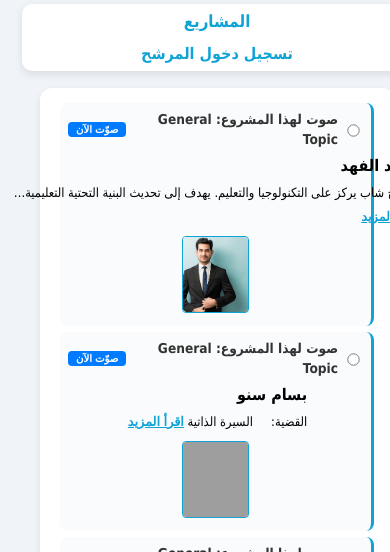
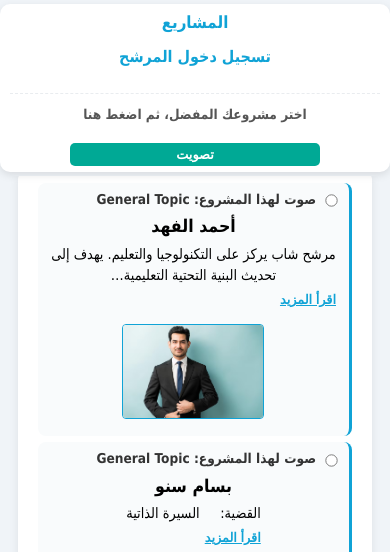
Before and after one commit to mohammadtout24/electionV2, a Django app: page /home/ in a window 390 px wide; the page is wider, and only the part inside the window is pictured. Shown: the top 552 px of that part. Run offline with Django 5.2, Linux system fonts and the light colour scheme; data comes from the database, SQL or seed files in the repository; some libraries are stand-ins or nearby versions; grey boxes are pictures that could not be loaded.

Commit message:
Update home.html

```diff
--- a/candidates/templates/candidates/home.html
+++ b/candidates/templates/candidates/home.html
@@ -10,7 +10,8 @@ body {
     background-color: #f0f4f8;
     direction: rtl;
     padding: 20px;
-    padding-top: 30px;
+    /* Adjusted padding-top to accommodate the single-line header below */
+    padding-top: 70px;
     line-height: 1.5;
 }
 
@@ -36,6 +37,7 @@ body {
     max-width: 780px;
     margin: 0 auto;
     display: flex;
+    flex-wrap: wrap;
     align-items: center;
     justify-content: space-between;
     padding: 4px 15px;
@@ -48,6 +50,12 @@ h4 {
     margin: 0;
     font-size: 1.05em;
     font-weight: 700;
+    flex-basis: 25%;
+    text-align: right;
+}
+.login-link {
+    flex-basis: 25%;
+    text-align: left;
 }
 .login-link a {
     color: #10A3D6;
@@ -55,10 +63,37 @@ h4 {
     text-decoration: none;
 }
 .login-link a:hover { text-decoration: underline; }
+
 .fixed-buttons-container {
     display: flex;
+    flex-direction: row;
     gap: 6px;
+    justify-content: center;
+    flex-basis: 50%;
+    flex-grow: 1;
+    order: 0;
+    padding: 4px 0;
 }
+
+/* New combined container for the submit action */
+.fixed-action-row {
+    width: 100%; /* Take full width below the main header row */
+    display: flex;
+    align-items: center;
+    justify-content: center;
+    gap: 10px;
+    padding-top: 5px;
+    border-top: 1px dashed #e9ecef;
+    order: 1;
+}
+.fixed-action-row p {
+    margin: 0;
+    font-size: 0.85em;
+    font-weight: 600;
+    color: #555;
+    flex-shrink: 1;
+}
+
 
 /* Candidate Card */
 .candidate-card {
@@ -69,11 +104,15 @@ h4 {
     margin-bottom: 6px;
     display: flex;
     flex-direction: column;
-    transition: background 0.3s;
+    transition: background 0.3s, border-color 0.3s;
+}
+.candidate-card.selected {
+    background: #e8f6ff;
+    border-color: #0d6efd;
 }
 .candidate-card:hover { background: #e8f6ff; }
 
-/* Radio + title line - ADJUSTED FOR IN-CARD BUTTON */
+/* Radio + title line */
 .radio-top {
     display: flex;
     align-items: center;
@@ -93,41 +132,28 @@ h4 {
     transform: scale(0.95);
 }
 
-/* New style for the per-card vote button */
-.card-vote-btn {
-    background-color: #007bff;
-    color: #fff;
-    border: none;
-    border-radius: 4px;
-    padding: 2px 8px;
-    font-size: 0.75em;
-    font-weight: 600;
-    cursor: pointer;
-    transition: 0.2s;
-    margin-right: 5px;
-    flex-shrink: 0;
-}
-.card-vote-btn:hover {
-    background-color: #0056b3;
-    transform: scale(1.05);
-}
-
-
 /* Candidate inner content */
 .candidate-inner {
     display: flex;
     flex-direction: row-reverse;
-    align-items: flex-start;
+    align-items: stretch;
     gap: 6px;
 }
+/* Ensure the link around the image also stretches */
+.candidate-inner a {
+    height: 100%;
+    flex-shrink: 0;
+}
 .candidate-photo {
-    width: 60px;
-    height: 72px;
+    width: 90px;
+    height: 100%;
     border-radius: 4px;
     border: 1px solid #10A3D6;
     object-fit: cover;
     flex-shrink: 0;
 }
+
+
 .candidate-info {
     flex-grow: 1;
     text-align: right;
@@ -147,7 +173,7 @@ h4 {
 }
 .bio-summary {
     display: inline;
-    max-width: calc(100% - 80px);
+    max-width: calc(100% - 95px);
     white-space: nowrap;
     overflow: hidden;
     text-overflow: ellipsis;
@@ -185,7 +211,7 @@ h4 {
     white-space: normal;
 }
 
-/* General Buttons */
+/* General Buttons (Default is #10A3D6 for results/voter lists) */
 .vote-btn, .results-btn {
     background-color: #10A3D6;
     color: #fff;
@@ -196,12 +222,33 @@ h4 {
     font-weight: 600;
     cursor: pointer;
     transition: 0.3s;
-    text-decoration: none; /* Make sure links look like buttons */
+    text-decoration: none;
 }
 .vote-btn:hover, .results-btn:hover {
     background-color: #0c82ab;
     transform: scale(1.03);
 }
+
+/* --- START: CUSTOM VOTE BUTTON STYLING (For Header Button) --- */
+/* Override default color for the main submit vote button */
+#submit-vote-btn {
+    background-color: #00A995;
+    min-width: 150px;
+    flex-shrink: 0;
+}
+#submit-vote-btn:hover {
+    background-color: #008878;
+    transform: scale(1.03);
+}
+/* Button to look "selected" or "voted" (This state keeps the green for user feedback) */
+.vote-btn.selected-vote {
+    background-color: #28a745;
+}
+.vote-btn.selected-vote:hover {
+    background-color: #1e7e34;
+}
+/* --- END: CUSTOM VOTE BUTTON STYLING --- */
+
 
 /* Results specific styles (UPDATED FOR VISUALISATION) */
 .results-heading {
@@ -219,20 +266,20 @@ h4 {
     border-left: 5px solid #10A3D6;
     margin-bottom: 10px;
     display: flex;
-    flex-direction: column; /* Changed to column for name/bar stack */
+    flex-direction: column;
     gap: 8px;
     font-size: 1.1em;
 }
 .result-card strong {
     color: #333;
-    display: block; /* Ensures name takes full width */
+    display: block;
     text-align: right;
 }
 .result-visualisation {
     display: flex;
     align-items: center;
     gap: 10px;
-    direction: ltr; /* Ensure progress bar and count display left-to-right */
+    direction: ltr;
 }
 .vote-count {
     background-color: #10A3D6;
@@ -243,7 +290,7 @@ h4 {
     text-align: center;
     font-size: 1.1em;
     font-weight: 700;
-    flex-shrink: 0; /* Prevents count from shrinking */
+    flex-shrink: 0;
 }
 .progress-container {
     flex-grow: 1;
@@ -254,7 +301,7 @@ h4 {
 }
 .progress-bar {
     height: 100%;
-    background-color: #28a745; /* Green for progress */
+    background-color: #28a745;
     transition: width 0.5s ease-in-out;
     text-align: left;
 }
@@ -277,17 +324,88 @@ h4 {
 }
 
 /* Mobile tweaks */
-@media (max-width: 600px) {
-    body { padding: 10px; padding-top: 80px; }
-    .fixed-actions-content { flex-direction: column; gap: 4px; padding: 5px 10px; }
-    .fixed-buttons-container { flex-direction: column; }
-    .vote-btn, .results-btn { width: 100%; }
-    .candidate-inner { flex-direction: column-reverse; align-items: center; }
-    .candidate-photo { width: 65px; height: 75px; }
-    .candidate-info { text-align: right; }
-    .bio-summary-wrapper { display: block; }
-    .bio-summary { white-space: nowrap; font-size: 0.8em; }
-    .read-more-btn { display: inline; }
+@media (max-width: 768px) {
+    /* Increased body padding top for the two stacked rows (buttons + action row) */
+    body {
+        padding: 10px;
+        padding-top: 160px;
+    }
+    .fixed-actions-content {
+        flex-direction: column;
+        gap: 6px;
+        padding: 6px 10px;
+    }
+    h4, .login-link {
+        margin-bottom: 4px;
+        flex-basis: 100%;
+        text-align: center;
+    }
+    .fixed-buttons-container {
+        flex-direction: row;
+        width: 100%;
+        justify-content: center;
+        order: 1;
+    }
+
+    /* Mobile stacking for the action row */
+    .fixed-action-row {
+        flex-direction: column; /* Stack button and text vertically */
+        padding-top: 10px;
+        order: 2;
+    }
+    .fixed-action-row p {
+        order: 1; /* Place text above the button on mobile */
+        margin-bottom: 8px;
+    }
+    .fixed-action-row button {
+        order: 2;
+    }
+
+    .fixed-buttons-container .vote-btn,
+    .fixed-action-row button {
+        width: 100%;
+        max-width: 250px;
+    }
+
+    .candidate-inner {
+        flex-direction: column-reverse;
+        align-items: center;
+        gap: 15px;
+        padding-bottom: 4px;
+    }
+    .candidate-photo {
+        width: 140px;
+        height: auto;
+        max-height: 160px;
+    }
+    .candidate-inner a {
+        height: auto;
+        width: 140px;
+    }
+    .candidate-info {
+        text-align: center;
+        padding: 0 5px;
+    }
+    .candidate-info strong {
+        font-size: 1.1em;
+    }
+    .bio-summary-wrapper {
+        text-align: center;
+        margin-top: 4px;
+    }
+    .bio-summary {
+        white-space: normal;
+        max-width: 100%;
+        text-overflow: clip;
+        display: block;
+        overflow: visible;
+        font-size: 0.9em;
+    }
+    .read-more-btn {
+        display: block;
+        text-align: center;
+        margin-top: 5px;
+    }
 }
 </style>
 </head>
@@ -296,17 +414,19 @@ h4 {
 <div class="fixed-actions-bar">
     <div class="fixed-actions-content">
         <h4>المشاريع</h4>
+
+        {# Container for the two side-by-side buttons #}
         <div class="fixed-buttons-container">
-            {# The buttons are now only displayed for authenticated users who are NOT admins #}
             {% if user.is_authenticated and not is_admin %}
                 {% if is_candidate %}
-                    <a href="{% url 'candidate_results' %}" class="vote-btn">النتائج</a>
+                    <a href="{% url 'candidate_results' %}" class="vote-btn results-btn">النتائج</a>
                 {% endif %}
                 {% if user.candidate %}
                     <a href="{% url 'all_users' %}" class="vote-btn">قائمة الناخبين</a>
                 {% endif %}
             {% endif %}
         </div>
+
         <div class="login-link">
             {% if user.is_authenticated %}
                 <a href="{% url 'logout' %}">تسجيل الخروج</a>
@@ -314,6 +434,20 @@ h4 {
                 <a href="{% url 'login' %}">تسجيل دخول المرشح</a>
             {% endif %}
         </div>
+
+        {# NEW: Combined action row for button and description #}
+        {% if not is_admin and not voting_closed %}
+            <div class="fixed-action-row">
+                <p>اختر مشروعك المفضل، ثم اضغط هنا </p>
+                <button type="submit"
+                        id="submit-vote-btn"
+                        class="vote-btn"
+                        form="main-vote-form">
+                    تصويت
+                </button>
+            </div>
+        {% endif %}
+
     </div>
 </div>
 
@@ -325,35 +459,24 @@ h4 {
     {% endif %}
 
     {% if is_admin %}
-
-        {# ADMIN VIEW: Display Sorted and Visualized Results #}
         <h2 class="results-heading">نتائج التصويت الإجمالية (مرتبة حسب عدد الأصوات)</h2>
-
         {% if candidates_with_votes %}
-
             {% for item in candidates_with_votes %}
                 <div class="result-card">
                     <strong>{{ item.candidate.name }} - {{ item.candidate.topic }}</strong>
-
                     <div class="result-visualisation">
-
                         <span class="vote-count">{{ item.vote_count }}</span>
-
                         <div class="progress-container">
-                            {# Calculate percentage width: (vote_count / max_votes) * 100 #}
                             <div class="progress-bar" style="width: {% widthratio item.vote_count max_votes 100 %}%;"></div>
                         </div>
                     </div>
                 </div>
             {% endfor %}
-
         {% else %}
             <p style="text-align:right;">لا توجد أصوات أو مرشحين لعرض النتائج.</p>
         {% endif %}
 
     {% else %}
-
-        {# VOTER VIEW: Display voting form and status #}
         {% if voting_closed %}
             <div class="warning">
                 انتهت فترة التصويت. لم يعد بالإمكان التصويت أو تعديل الأصوات بعد {{ deadline }}.
@@ -364,35 +487,25 @@ h4 {
             {% endif %}
         {% endif %}
 
+        {# RESTORED: Single form wrapping all candidates #}
+        <form method="POST" action="{% url 'submit_vote' %}" id="main-vote-form">
+            {% csrf_token %}
             {% if candidates_with_votes %}
-
                 {% for item in candidates_with_votes %}
-                <form method="POST" action="{% url 'submit_vote' %}" id="vote-form-{{ item.candidate.id }}">
-                    {% csrf_token %}
-                    <input type="hidden" name="vote" value="{{ item.candidate.id }}">
-
-                    <div class="candidate-card">
+                    <div class="candidate-card {% if item.candidate.id == voted_candidate_id %}selected{% endif %}" data-candidate-id="{{ item.candidate.id }}">
                         <div class="radio-top">
                             <div class="radio-topic-wrapper">
                                 <input type="radio" name="selected_candidate"
                                     value="{{ item.candidate.id }}"
                                     id="candidate{{ item.candidate.id }}"
                                     {% if item.candidate.id == voted_candidate_id %}checked{% endif %}
-                                    {% if voting_closed %}disabled{% endif %}>
+                                    {% if voting_closed %}disabled{% endif %}
+                                    {# CRITICAL FIX: Adding 'required' prevents the empty POST request causing the 404 #}
+                                    required>
                                 <span>صوت لهذا المشروع: {{ item.candidate.topic }}</span>
                             </div>
-
-                            {% if not voting_closed %}
-                                <button type="submit" class="card-vote-btn"
-                                        form="vote-form-{{ item.candidate.id }}"
-                                        {% if item.candidate.id == voted_candidate_id %}
-                                            style="background-color: #28a745;" /* Green if voted for */
-                                        {% endif %}>
-                                    صوّت الآن
-                                </button>
-                            {% endif %}
+                            {# REMOVED: Card-specific button is gone #}
                         </div>
-
                         <label for="candidate{{ item.candidate.id }}" class="candidate-inner">
                             <a href="{% url 'candidate_detail' item.candidate.id %}" style="text-decoration:none;">
                                 {% if item.candidate.image %}
@@ -403,7 +516,6 @@ h4 {
                                 <strong>{{ item.candidate.name }}</strong>
                                 <div class="bio-summary-wrapper">
                                     <span class="bio-summary">
-                                        {# FIX: Added |safe to correctly render HTML entities like &nbsp; in the summary #}
                                         {{ item.candidate.description|striptags|truncatechars:80|safe }}
                                     </span>
                                     <button type="button" class="read-more-btn"
@@ -420,26 +532,29 @@ h4 {
                             </div>
                         </label>
                     </div>
-                </form>
                 {% endfor %}
-
             {% else %}
                 <p style="text-align:right;">لم يتم تسجيل مرشحين بعد.</p>
             {% endif %}
+        </form>
     {% endif %}
 </div>
 
 <script>
 function toggleReadMore(wrapperId, button) {
     const wrapper = document.getElementById(wrapperId);
-    const card = wrapper.closest('.candidate-card');
     const summary = button.previousElementSibling;
 
     if (wrapper.classList.contains('expanded')) {
         wrapper.classList.remove('expanded');
         button.textContent = 'اقرأ المزيد';
+
+        // Restore mobile/desktop summary visibility based on screen size
+        if (window.innerWidth <= 768) {
+             summary.style.display = 'block';
+        } else {
              summary.style.display = 'inline';
-        card.scrollIntoView({ behavior: 'smooth', block: 'start' });
+        }
     } else {
         wrapper.classList.add('expanded');
         button.textContent = 'إخفاء التفاصيل';
@@ -448,21 +563,71 @@ function toggleReadMore(wrapperId, button) {
 }
 
 document.addEventListener('DOMContentLoaded', function() {
+    // Hide 'Read More' button if description is empty
     document.querySelectorAll('.read-more-btn').forEach(button => {
         const wrapperId = button.id.replace('read-more-btn-', 'description-wrapper-');
         const wrapper = document.getElementById(wrapperId);
-        // Check if description is present and not empty
         if (wrapper && wrapper.querySelector('.candidate-description').textContent.trim() === "") {
             button.closest('.bio-summary-wrapper').style.display = 'none';
         }
     });
 
-    // Optional: Add a visual indicator to the selected radio button on card click
+    function updateVoteButtonAndCard() {
+        // NOTE: This logic assumes your Django view is now correctly looking for request.POST.get('selected_candidate')
+        const votedCandidateId = '{{ voted_candidate_id }}';
+        const submitButton = document.getElementById('submit-vote-btn');
+        let checkedRadio = document.querySelector('input[name="selected_candidate"]:checked');
+
+        document.querySelectorAll('.candidate-card').forEach(card => card.classList.remove('selected'));
+
+        if (checkedRadio) {
+            const candidateId = checkedRadio.value;
+            const selectedCard = checkedRadio.closest('.candidate-card');
+
+            if (selectedCard) {
+                selectedCard.classList.add('selected');
+            }
+
+            if (submitButton) {
+                if (candidateId === votedCandidateId) {
+                    submitButton.textContent ="تصويت";
+                    submitButton.classList.add('selected-vote');
+                    submitButton.disabled = false;
+                } else {
+                    submitButton.textContent = 'تصويت';
+                    submitButton.classList.remove('selected-vote');
+                    submitButton.disabled = false;
+                }
+            }
+        } else if (submitButton) {
+            submitButton.textContent = 'تصويت';
+            submitButton.classList.remove('selected-vote');
+            // button is enabled by default, but the 'required' attribute on the radio will stop submission if nothing is checked
+        }
+    }
+
+    // Call on load to set initial state
+    updateVoteButtonAndCard();
+
+    // Attach listener to radio buttons
+    document.querySelectorAll('input[name="selected_candidate"]').forEach(radio => {
+        if (!radio.disabled) {
+            radio.addEventListener('change', updateVoteButtonAndCard);
+        }
+    });
+
+    // Attach listener to card content area
     document.querySelectorAll('.candidate-inner').forEach(label => {
-        label.addEventListener('click', function() {
+        label.addEventListener('click', function(event) {
+            // Prevent toggling the radio if the read-more button was clicked
+            if (event.target.classList.contains('read-more-btn')) {
+                return;
+            }
+
             const radio = this.closest('.candidate-card').querySelector('input[type="radio"]');
             if (radio && !radio.disabled) {
                 radio.checked = true;
+                setTimeout(updateVoteButtonAndCard, 0);
             }
         });
     });
```
Lines whose indentation alone changed are shown as unchanged.
